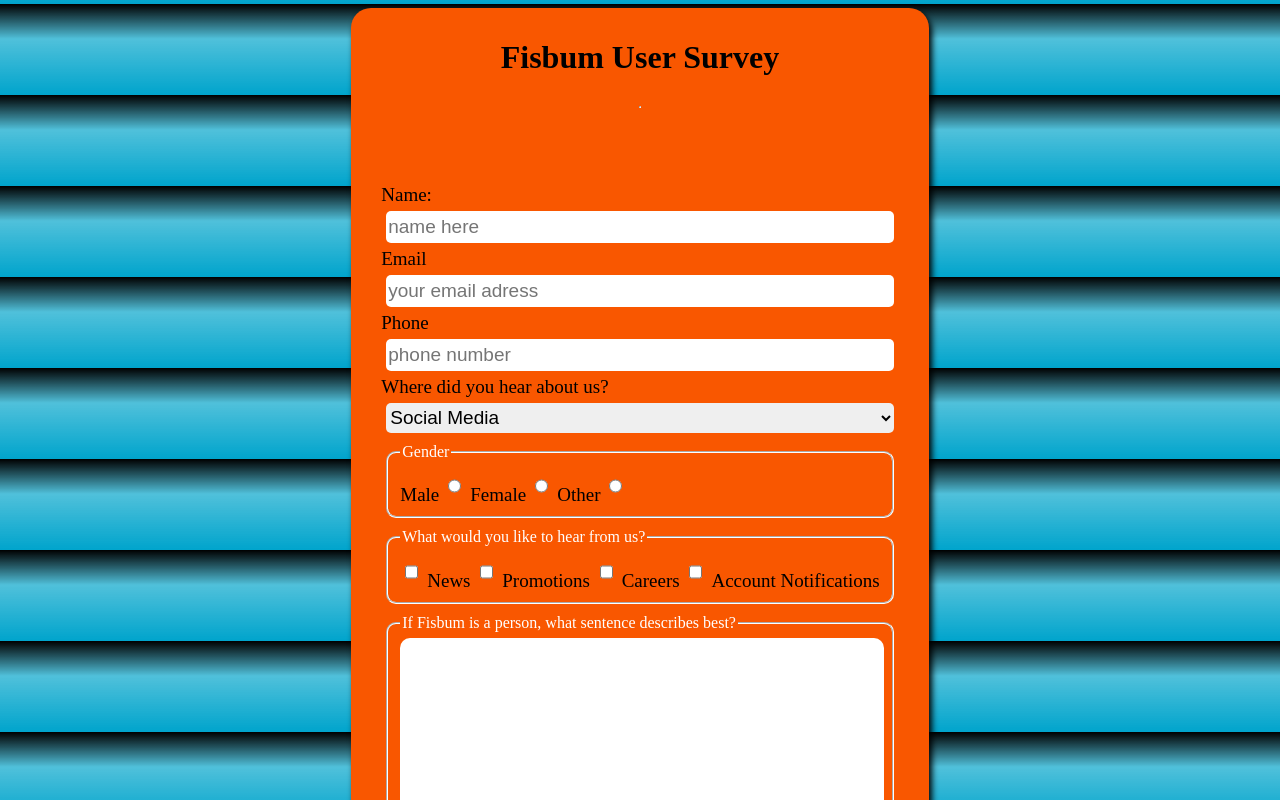
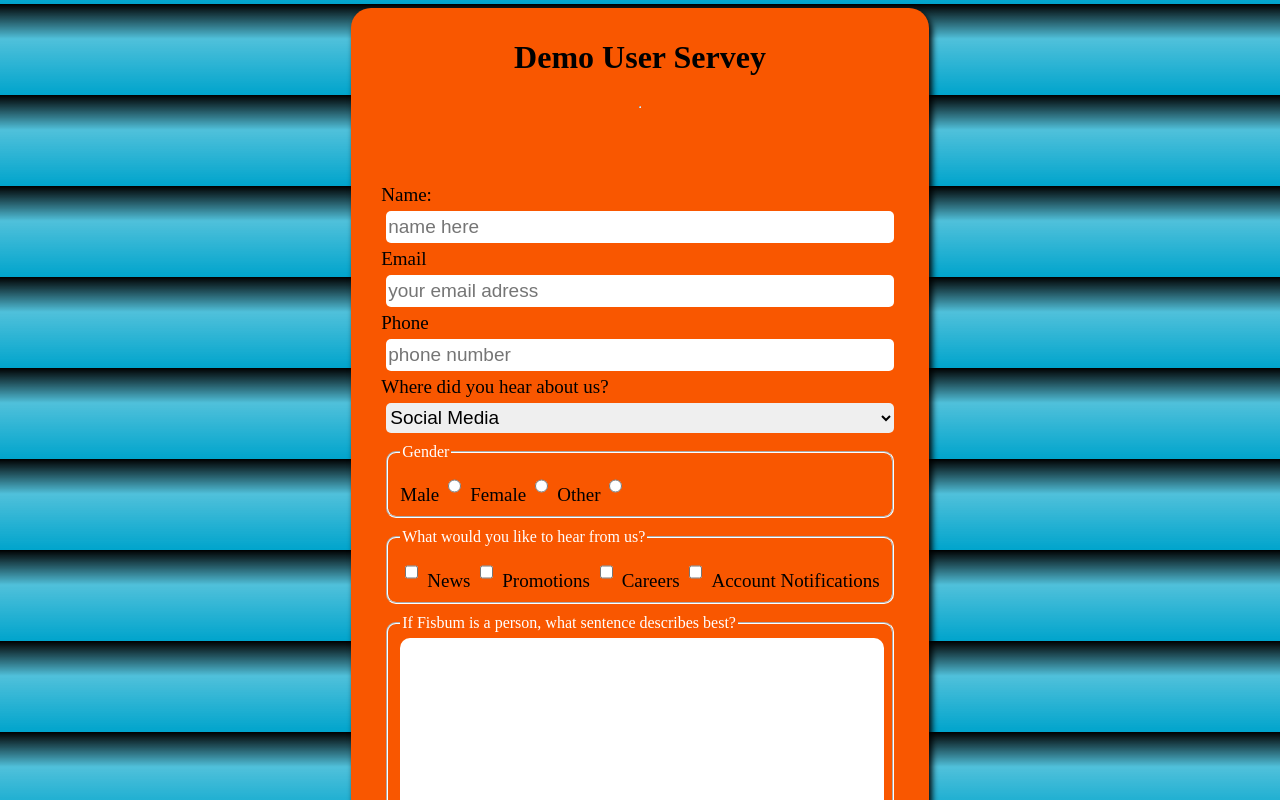
Before and after one commit to Calls4ever/survery-form-page, a plain HTML site: page index.html in a window 1280 px wide. Shown: the top 800 px of the page. Drawn offline with Linux system fonts and the light colour scheme.

```diff
--- a/index.html
+++ b/index.html
@@ -9,7 +9,7 @@
   <body>
     <div id = 'main'>
     <h1 id = 'title'>
-      Fisbum User Survey
+      Demo User Servey
     </h1>
       <hr>
 
```
